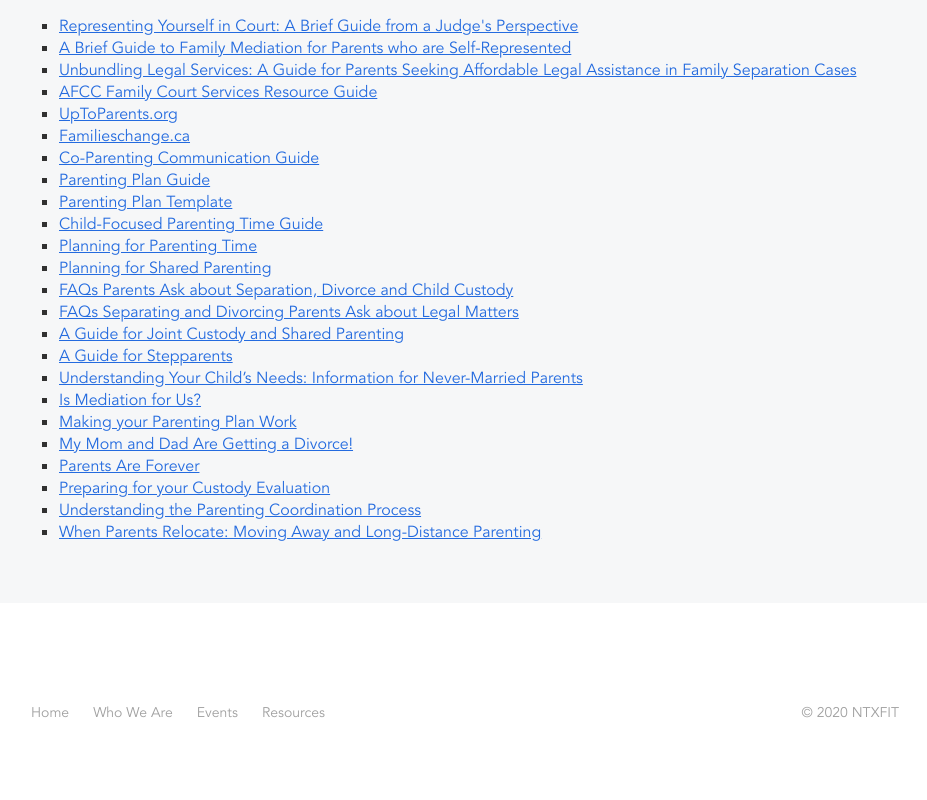
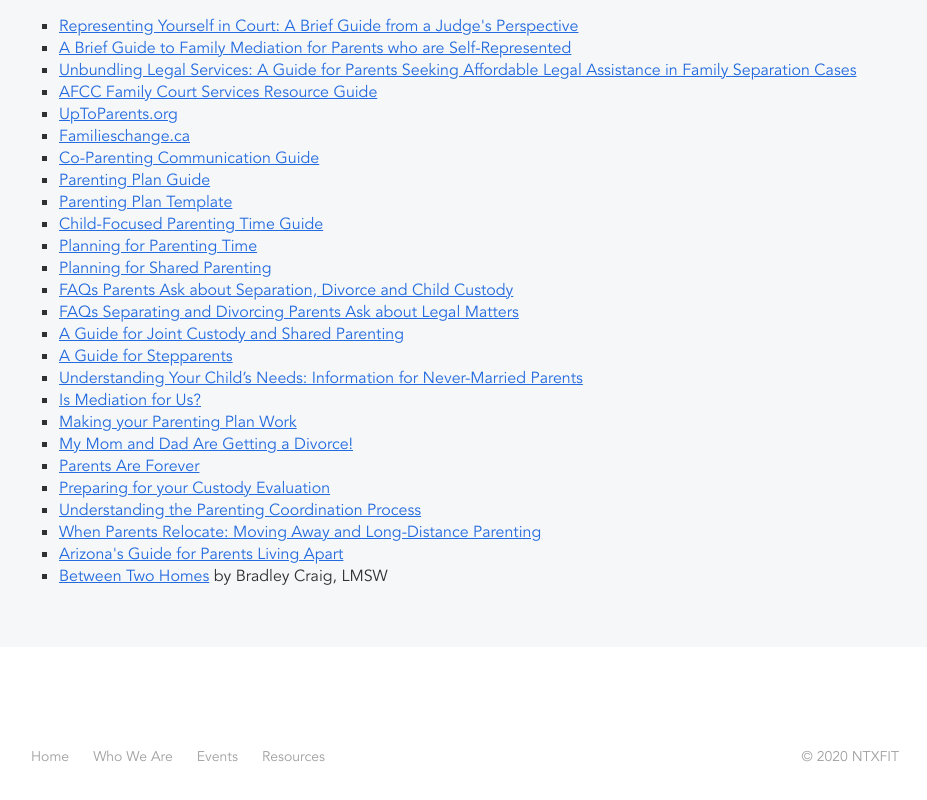
Before and after one commit to Modern-Lawyer-Marketing/ntxfit, a React (Create React App) app: page /resources/handouts-for-families in a window 1280 px wide. Shown: the part 558-1358 px from the top of the page, without its empty margins (181-1108 px from the left). Before the commit the page ends 1330 px from the top, so only its background shows below. Built offline with nearby package versions, Linux system fonts and the light colour scheme.

Commit message:
Update links

```diff
--- a/src/pages/Resources/Books.jsx
+++ b/src/pages/Resources/Books.jsx
@@ -20,6 +20,7 @@ const Books = () => (
           <li><a href="http://www.amazon.com/gp/product/1493181440/ref=as_li_tl?ie=UTF8&camp=1789&creative=9325&creativeASIN=1493181440&linkCode=as2&tag=childreinthemidd&linkId=C6BJ6HWTVZA34RLZ" target="_blank" rel="noopener noreferrer">Meet Max: Learning about Divorce from a Basset Hound's Perspective</a> by Jennifer Leister, LPC</li>
           <li><a href="http://www.amazon.com/gp/product/1499026609/ref=as_li_tl?ie=UTF8&camp=1789&creative=9325&creativeASIN=1499026609&linkCode=as2&tag=childreinthemidd&linkId=BI7R6PY24IV4RWRX" target="_blank" rel="noopener noreferrer">Max Meets Emma Learning about Blended Families from a Basset Hound's Perspective</a> by Jennifer Leister, LPC</li>
           <li><a href="http://www.texascounseling.org/articles/ASystematicApproachtoReunificationTherapy.pdf" target="_blank" rel="noopener noreferrer">A Systematic Approach to Reunification Therapy</a> by Christy Bradshaw Schmidt, LPC</li>
+          <li><a href="/documents/Advanced_2013_Paper_with_Judge_Marr.pdf" target="_blank" rel="noopener noreferrer">A Judge's Guide to the 10 Most Difficult Issues in Child Custody Matters</a> by Christy Bradshaw Schmidt, LPC with the Honorable Judge Jack Marr</li>
           <li><a href="http://www.texascounseling.org/articles/ExerptSittingIn2007_10.pdf" target="_blank" rel="noopener noreferrer">Failing to Plan is Planning to Fail</a> by Aaron Robb, PhD</li>
           <li><a href="https://www.amazon.com/Parenting-Smart-Zone-Susan-Fletcher/dp/0976032406" target="_blank" rel="noopener noreferrer">Parenting in the Smart Zone</a> by Susan Fletcher, PhD</li>
           <li><a href="https://www.amazon.com/Working-Smart-Zone-Susan-Fletcher/dp/0980096901" target="_blank" rel="noopener noreferrer">Working in the Smart Zone</a> by Susan Fletcher, PhD</li>
--- a/src/pages/Resources/HandoutsFamilies.jsx
+++ b/src/pages/Resources/HandoutsFamilies.jsx
@@ -38,6 +38,8 @@ const HandoutsFamilies = () => (
           <li><a href="https://www.afccnet.org/Resource-Center/Resources-for-Families/ctl/ViewPamphlet/PamphletID/9/mid/860" target="_blank" rel="noopener noreferrer">Preparing for your Custody Evaluation</a></li>
           <li><a href="https://www.afccnet.org/Resource-Center/Resources-for-Families/ctl/ViewPamphlet/PamphletID/10/mid/860" target="_blank" rel="noopener noreferrer">Understanding the Parenting Coordination Process</a></li>
           <li><a href="https://www.afccnet.org/Resource-Center/Resources-for-Families/ctl/ViewPamphlet/PamphletID/11/mid/860" target="_blank" rel="noopener noreferrer">When Parents Relocate: Moving Away and Long-Distance Parenting</a></li>
+          <li><a href="/documents/Arizonas_Guide_for_Parents_Living_Apart.pdf" target="_blank" rel="noopener noreferrer">Arizona's Guide for Parents Living Apart</a></li>
+          <li><a href="http://www.childreninthemiddle.com/about.htm" target="_blank" rel="noopener noreferrer">Between Two Homes</a> by Bradley Craig, LMSW</li>
         </ul>
       </SectionBox>
     </div>
--- a/src/pages/Resources/Professionals.jsx
+++ b/src/pages/Resources/Professionals.jsx
@@ -19,7 +19,6 @@ const Professionals = () => (
           <li><a href="http://www.afccnet.org/Portals/0/PublicDocuments/Guidelines/ModelStdsChildCustodyEvalSept2006.pdf" target="_blank" rel="noopener noreferrer">Child Custody Evaluation</a></li>
           <li><a href="http://www.afccnet.org/Portals/0/PublicDocuments/CEFCP/ModelStandardsOfPracticeForFamilyAndDivorceMediation.pdf" target="_blank" rel="noopener noreferrer">Mediation</a></li>
           <li><a href="http://www.afccnet.org/Portals/0/PublicDocuments/Guidelines/Supervised_Visitation_Nework-StandardsFinal7-14-06.pdf" target="_blank" rel="noopener noreferrer">Supervised Visitation</a></li>
-          <li><a href="http://www.cobar.org/index.cfm/ID/226/CITP/Interprofessional-Code/" target="_blank" rel="noopener noreferrer">Guidelines for attorneys and professionals from other areas working together from Colorado</a></li>
         </ul>
       </SectionBox>
     </div>
```
Also changed, not shown: 2 other files (tests, documents, lock files or other folders).
